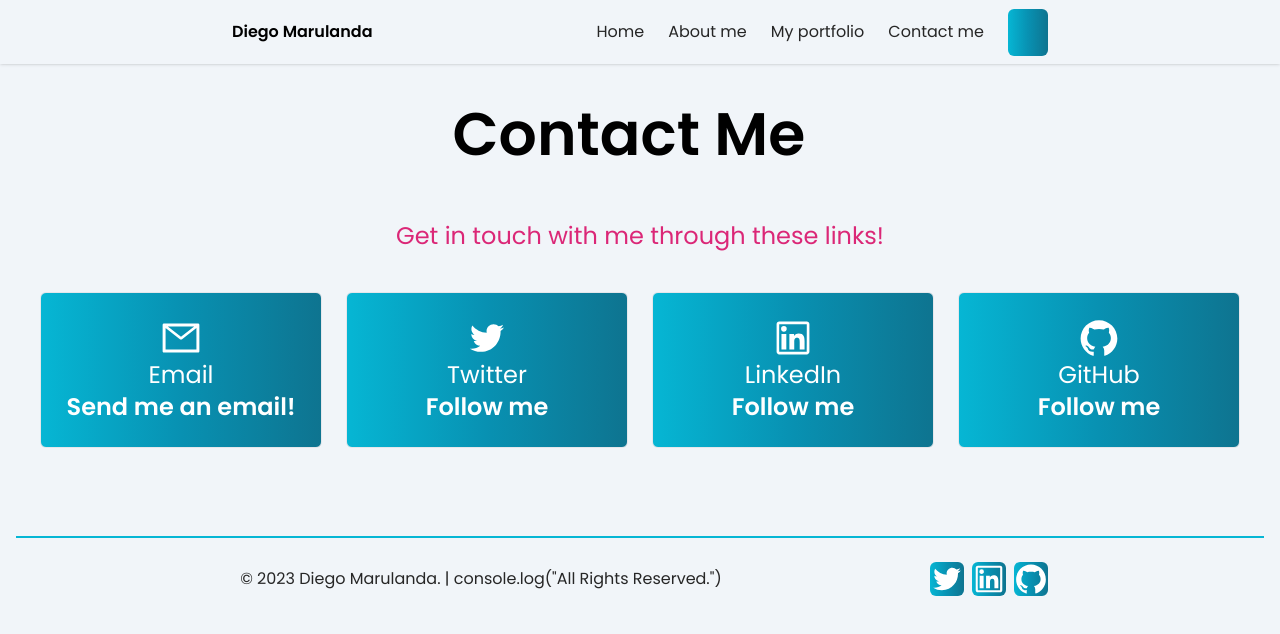
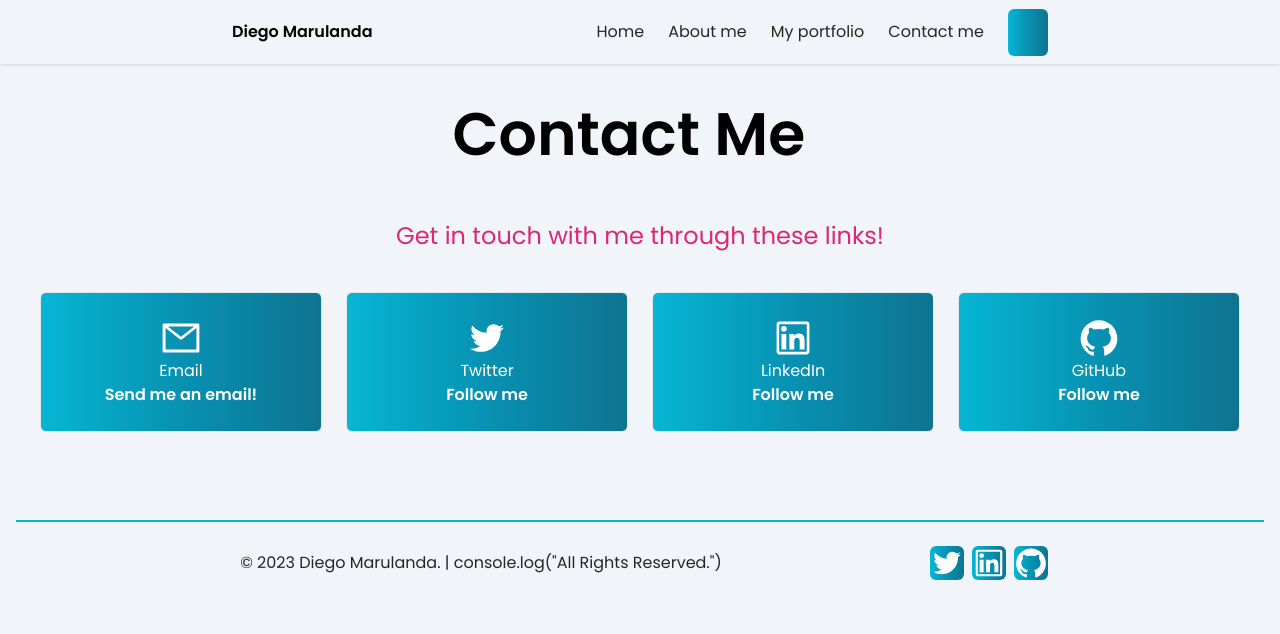
Before and after one commit to DiegoMarulandaB/Portfolio, a Next.js app: page /contact in a window 1280 px wide. Shown: the top 634 px of the page. Built offline with nearby package versions, Linux system fonts and the light colour scheme; some icons are missing.

Commit message:
add fixes_to_contact_cards

```diff
--- a/src/app/contact/page.tsx
+++ b/src/app/contact/page.tsx
@@ -41,8 +41,8 @@ const ContactLink: React.FC<ContactLinkProps> = ({ href, text, icon, username })
       className="flex flex-col items-center text-center px-4 py-6 border transform transition-transform cursor-pointer text-white bg-gradient-to-r from-cyan-500 via-cyan-600 to-cyan-700  rounded-md"
     >
       {icon}
-      <span className="text-2xl font-medium text-white">{text}</span>
-      {username && <span className="text-2xl font-bold text-white">{username}</span>}
+      <span className="text-1xl font-medium text-white">{text}</span>
+      {username && <span className="text-1xl font-bold text-white">{username}</span>}
     </a>
   )
 }
```
